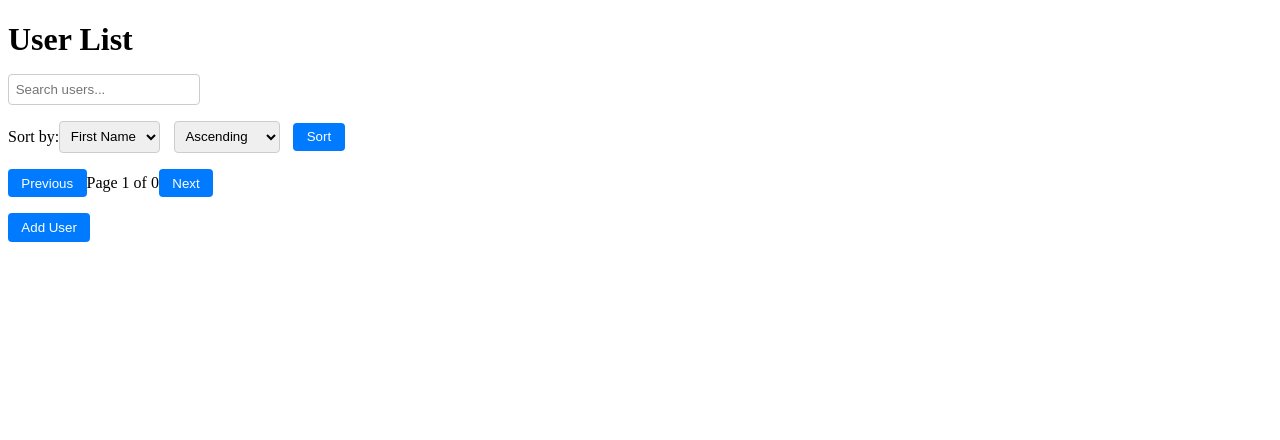
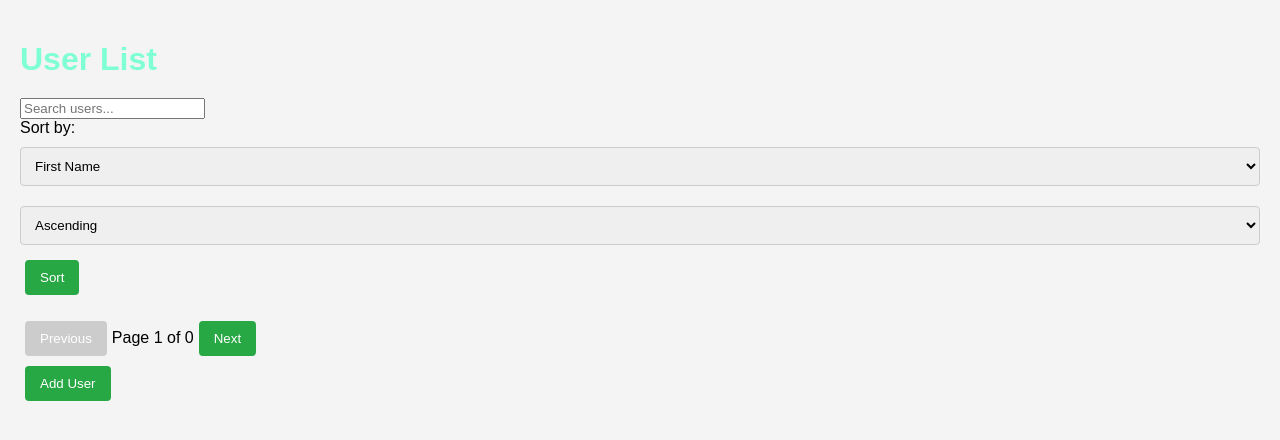
Before and after one commit to RahelaA/project1, a Symfony app: template templates/base.html.twig in a window 1280 px wide. Shown: the top 440 px of the page. Run offline with Twig, Linux system fonts and the light colour scheme; the template is opened without the code that fills it, so the values that code supplies are empty; style sheets or scripts are compiled from the project's sources; some libraries are stand-ins or nearby versions.

Commit message:
add styling

```diff
--- a/assets/components/UserList.vue
+++ b/assets/components/UserList.vue
@@ -1,6 +1,6 @@
 <template>
     <div>
-      <h1>User List</h1>
+      <h1 class="userList">User List</h1>
       <div>
         <input v-model="searchTerm" placeholder="Search users..." @input="updateSearch">
       </div>
@@ -23,7 +23,7 @@
         <li v-for="user in users" :key="user.id">
           {{ user.firstName }} {{ user.lastName }} ({{ user.userEmail }})
           <button @click="editUser(user)">Edit</button>
-          <button @click="deleteUser(user)">Delete</button>
+          <button @click="confirmDelete(user)">Delete</button>
         </li>
       </ul>
 
@@ -35,14 +35,38 @@
 
 
         <button @click="showAddModal = true">Add User</button>
-      <div v-if="showAddModal">
+        <div v-if="showAddModal" class="modal">
+            <div class="modal-content">
+                <div class="modal-header">
                     <h2>{{ editMode ? 'Edit User' : 'Add User' }}</h2>
+                    <span class="close" @click="closeModal">&times;</span>
+                </div>
                 <form @submit.prevent="editMode ? updateUser() : addUser()">
                 <input v-model="formData.firstName" placeholder="First Name" required>
                 <input v-model="formData.lastName" placeholder="Last Name" required>
                 <input v-model="formData.userEmail" placeholder="Email" required>
+                <div class="modal-footer">
                     <button type="submit">{{ editMode ? 'Update' : 'Add' }}</button>
+                    <button type="button" @click="closeModal">Cancel</button>
+                </div>
                 </form>
+            </div>
+      </div>
+
+      <div v-if="showDeleteModal" class="modal">
+        <div class="modal-content">
+            <div class="modal-header">
+            <h2>Delete User</h2>
+            <span class="close" @click="closeDeleteModal">&times;</span>
+            </div>
+            <div class="modal-body">
+            <p>Are you sure you want to delete this user {{ selectedUser.firstName }} {{ selectedUser.lastName }}?</p>
+            </div>
+            <div class="modal-footer">
+            <button @click="deleteConfirmed(selectedUser)" class="delete-btn">Delete</button>
+            <button @click="closeDeleteModal" class="cancel-btn">Cancel</button>
+            </div>
+        </div>
     </div>
     </div>
   </template>
@@ -55,6 +79,7 @@
       return {
         users: [],
         showAddModal: false,
+        showDeleteModal: false,
         editMode: false,
         formData: {
           firstName: '',
@@ -136,6 +161,7 @@
       async deleteUser(user) {
         try {
           await axios.delete(`http://127.0.0.1:8000/api/users/${user.id}`, this.axiosConfig);
+          this.closeDeleteModal();
           this.fetchUsers();
         } catch (error) {
           console.error('Error deleting user:', error);
@@ -150,104 +176,46 @@
           userEmail: ''
         };
       },
+        closeDeleteModal() {
+            this.showDeleteModal = false;
+        },
       prevPage() {
         if (this.currentPage > 1) {
             this.currentPage--;
+            localStorage.setItem('currentPage', this.currentPage);
             this.fetchUsers();
         }
       },
         nextPage() {
         if (this.currentPage < this.totalPages) {
             this.currentPage++;
+            localStorage.setItem('currentPage', this.currentPage);
             this.fetchUsers();
         }
         },
       updateSorting() {
         localStorage.setItem('sortColumn', this.sortColumn);
         localStorage.setItem('sortOrder', this.sortOrder);
+        this.currentPage = 1;
+        localStorage.setItem('currentPage', this.currentPage);
         this.fetchUsers();
       },
       updateSearch() {
         localStorage.setItem('searchTerm', this.searchTerm);
+        this.currentPage = 1;
+        localStorage.setItem('currentPage', this.currentPage);
         this.fetchUsers();
+      },
+        confirmDelete(user) {
+            this.selectedUser = user;
+            this.showDeleteModal = true;
+        },
+        deleteConfirmed(user) {
+            this.deleteUser(user);
     }
     }
   };
   </script>
 
-  <style scoped lang="scss">
-  /* Add some basic styles */
-  h1 {
-    font-size: 2em;
-    margin-bottom: 0.5em;
-  }
-
-  div {
-    margin-bottom: 1em;
-  }
-
-  input {
-    padding: 0.5em;
-    margin-right: 1em;
-    border: 1px solid #ccc;
-    border-radius: 4px;
-  }
-
-  select {
-    padding: 0.5em;
-    margin-right: 1em;
-    border: 1px solid #ccc;
-    border-radius: 4px;
-  }
-
-  button {
-    padding: 0.5em 1em;
-    border: none;
-    border-radius: 4px;
-    background-color: #007bff;
-    color: white;
-    cursor: pointer;
-  }
-
-  button:hover {
-    background-color: #0056b3;
-  }
-
-  ul {
-    list-style-type: none;
-    padding: 0;
-  }
-
-  li {
-    margin-bottom: 0.5em;
-    display: flex;
-    justify-content: space-between;
-    align-items: center;
-  }
-
-  li button {
-    margin-left: 0.5em;
-  }
-
-  form {
-    display: flex;
-    flex-direction: column;
-  }
-
-  form input {
-    margin-bottom: 0.5em;
-  }
-
-  form button {
-    align-self: flex-start;
-  }
-
-  .pagination {
-    display: flex;
-    justify-content: center;
-  }
-
-  .pagination button {
-    margin: 0 0.25em;
-  }
+<style scoped>
 </style>
--- /dev/null
+++ b/assets/css/app.scss
@@ -0,0 +1,124 @@
+/* app.scss */
+
+body {
+    font-family: Arial, sans-serif;
+    background-color: #f4f4f4;
+    margin: 0;
+    padding: 20px;
+  }
+
+  .userList {
+    color: aquamarine;
+    font-size: 2em;
+    margin-bottom: 20px;
+  }
+
+  input[type="text"], select {
+    padding: 10px;
+    margin: 10px 0;
+    width: 100%;
+    box-sizing: border-box;
+    border: 1px solid #ccc;
+    border-radius: 4px;
+  }
+
+  button {
+    padding: 10px 15px;
+    margin: 5px;
+    border: none;
+    border-radius: 4px;
+    background-color: #28a745;
+    color: white;
+    cursor: pointer;
+  }
+
+  button:disabled {
+    background-color: #ccc;
+  }
+
+  button:hover:not(:disabled) {
+    background-color: #218838;
+  }
+
+  ul {
+    list-style-type: none;
+    padding: 0;
+  }
+
+  li {
+    background-color: white;
+    padding: 15px;
+    margin-bottom: 10px;
+    border: 1px solid #ccc;
+    border-radius: 4px;
+    display: flex;
+    justify-content: space-between;
+    align-items: center;
+  }
+
+  form {
+    display: flex;
+    flex-direction: column;
+  }
+
+  form input {
+    margin-bottom: 10px;
+  }
+
+  form button {
+    align-self: flex-end;
+  }
+
+  .pagination {
+    display: flex;
+    justify-content: space-between;
+    align-items: center;
+    margin-top: 20px;
+  }
+
+  /* Modal styling */
+  .modal {
+    display: flex;
+    justify-content: center;
+    align-items: center;
+    position: fixed;
+    z-index: 1000;
+    left: 0;
+    top: 0;
+    width: 100%;
+    height: 100%;
+    overflow: auto;
+    background-color: rgba(0, 0, 0, 0.5);
+  }
+
+  .modal-content {
+    background-color: #fff;
+    padding: 20px;
+    border: 1px solid #888;
+    border-radius: 4px;
+    width: 400px;
+    box-shadow: 0 5px 15px rgba(0,0,0,0.3);
+  }
+
+  .modal-header, .modal-footer {
+    display: flex;
+    justify-content: space-between;
+    align-items: center;
+  }
+
+  .modal-header h2 {
+    margin: 0;
+  }
+
+  .close {
+    color: #aaa;
+    font-size: 28px;
+    font-weight: bold;
+    cursor: pointer;
+  }
+
+  .close:hover, .close:focus {
+    color: black;
+    text-decoration: none;
+    cursor: pointer;
+  }
--- a/assets/js/app.js
+++ b/assets/js/app.js
@@ -1,10 +1,10 @@
+import '../css/app.scss';
 import { createApp } from 'vue';
 import UserList from '../components/UserList.vue';
-// import UserForm from '../components/UserForm.vue';
+
 
 const app = createApp({});
 
 app.component('user-list', UserList);
-// app.component('user-form', UserForm);
 
 app.mount('#app');
--- a/package.json
+++ b/package.json
@@ -8,7 +8,7 @@
         "css-loader": "^7.1.2",
         "regenerator-runtime": "^0.13.9",
         "sass": "^1.77.6",
-        "sass-loader": "^14.2.1",
+        "sass-loader": "^13.3.3",
         "vue": "^3.4.30",
         "vue-loader": "^17.3.1",
         "vue-style-loader": "^4.1.3",
--- a/templates/base.html.twig
+++ b/templates/base.html.twig
@@ -4,6 +4,7 @@
     <meta charset="UTF-8">
     <title>{% block title %}Welcome!{% endblock %}</title>
     {% block stylesheets %}
+        {{ encore_entry_link_tags('app') }}
     {% endblock %}
 </head>
 <body>
```
Also changed, not shown: package-lock.json. Lines whose indentation alone changed are shown as unchanged.
